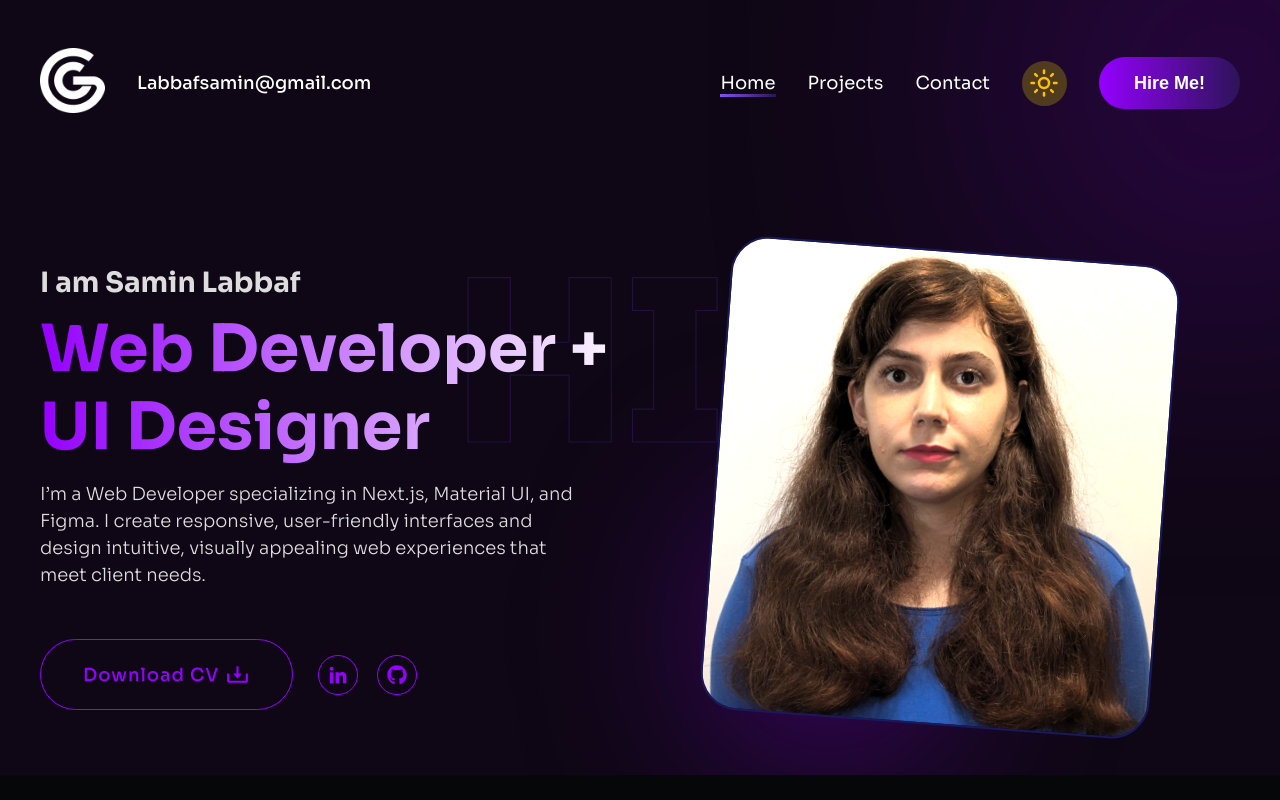
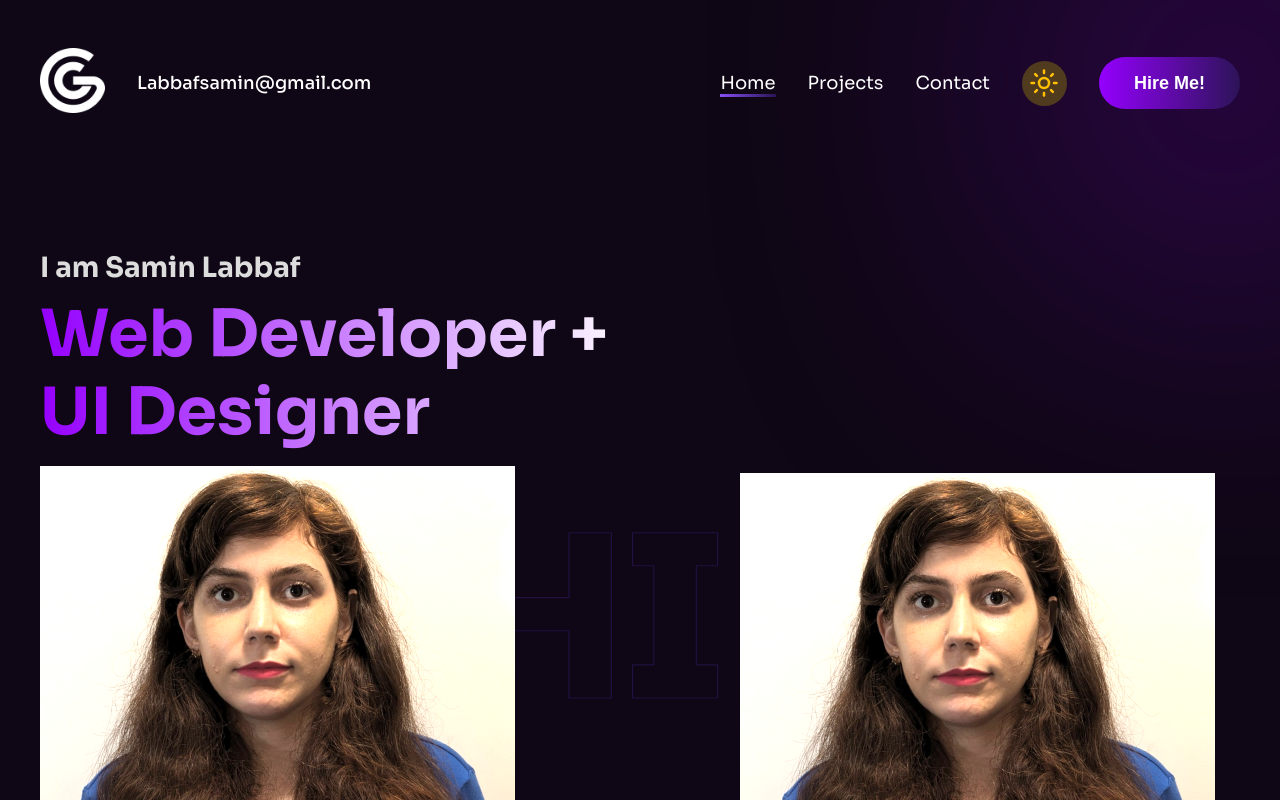
Before and after one commit to samin1994/My_Portfolio, a Next.js app: page / in a window 1280 px wide. Shown: the top 800 px of the page. Built offline with nearby package versions, Linux system fonts and the light colour scheme; a web font is replaced by a local one.

Commit message:
fixed images new me final

```diff
--- a/pages/index.js
+++ b/pages/index.js
@@ -97,9 +97,9 @@ export default function Home() {
             <div className="heroinfoleft">
               <span className="hero_sb_title">I am Samin Labbaf</span>
               <h1 className="hero_title">Web Developer + <br /><span className="typed-text">UI Designer</span></h1>
-              <div className="hero_img_box heroimgbox">
-                <Image src={me} alt="me" />
-              </div>
+              {/* <div className="hero_img_box heroimgbox"> */}
+              <Image src={me} alt="me" />
+              {/* </div> */}
               <div className="lead">I’m a Web Developer specializing in Next.js, Material UI, and Figma. I create responsive, user-friendly interfaces and design intuitive, visually appealing web experiences that meet client needs.</div>
               <div className="hero_btn_box">
                 <Link href='/' download={'/resume.pdf'} className="download_cv">Download CV<BiDownload /></Link>
@@ -110,9 +110,9 @@ export default function Home() {
               </div>
             </div>
             <div className="heroimageright">
-              <div className="hero_img_box">
-                <Image src={me} alt="me" />
-              </div>
+              {/* <div className="hero_img_box"> */}
+              <Image src={me} alt="me" />
+              {/* </div> */}
             </div>
           </div>
         </div>
```
